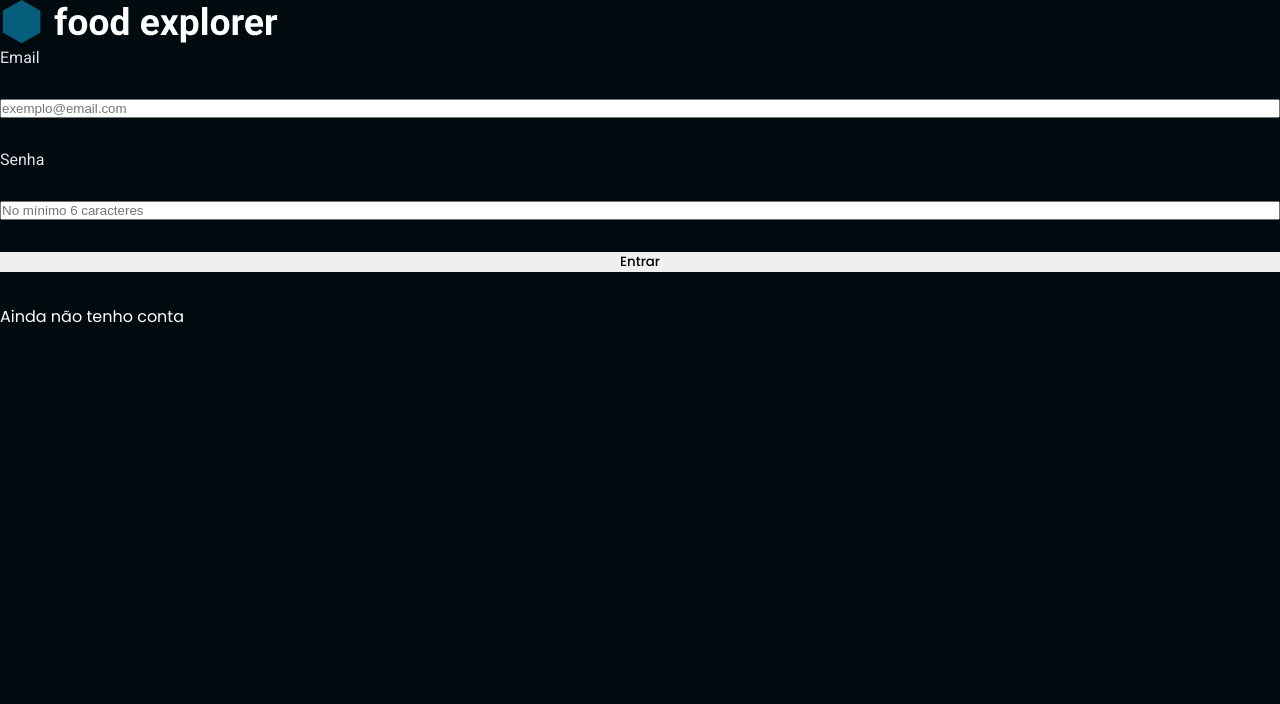
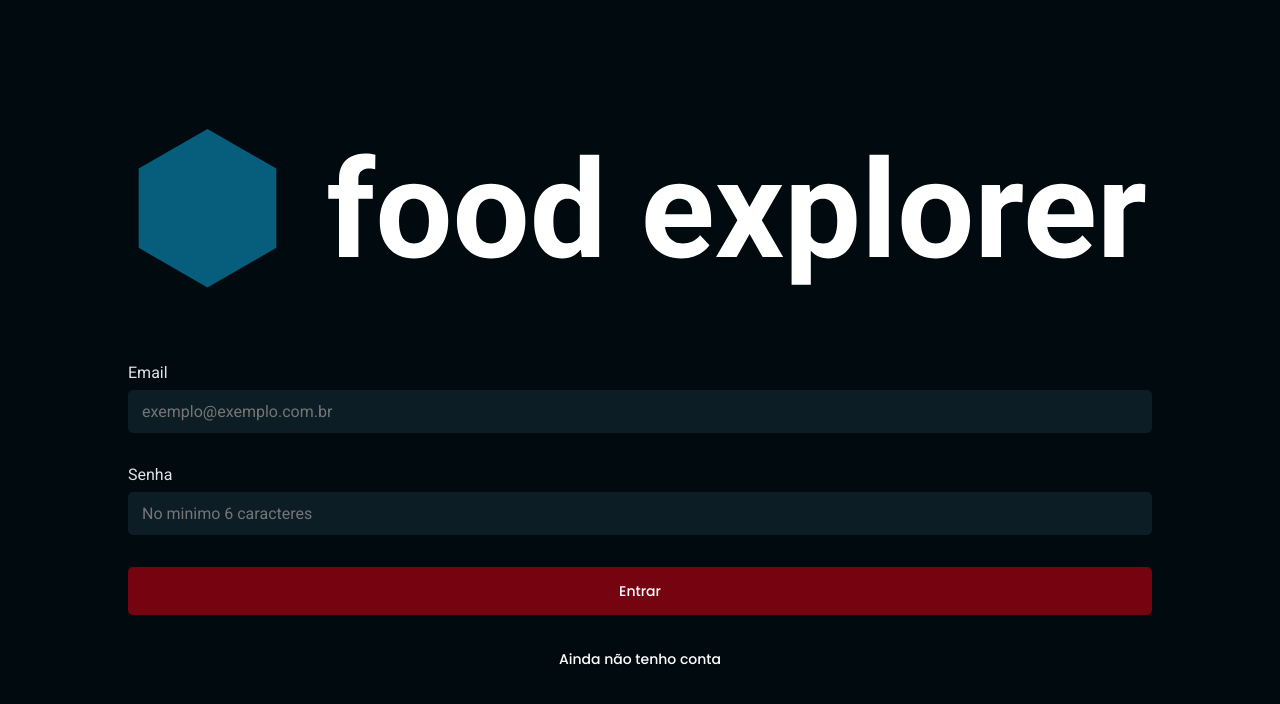
Before and after one commit to joao-milhomem/food-explorer, a React (Vite) app: page / in a window 1280 px wide. Shown: the top 704 px of the page. Built offline with nearby package versions, Linux system fonts and the light colour scheme.

Commit message:
Desenvolvendo interface Sign in

```diff
--- a/package.json
+++ b/package.json
@@ -14,6 +14,7 @@
     "match-sorter": "^6.3.1",
     "react": "^18.2.0",
     "react-dom": "^18.2.0",
+    "react-icons": "^4.8.0",
     "react-router-dom": "^6.11.1",
     "sort-by": "^1.2.0",
     "styled-components": "^6.0.0-rc.1"
--- /dev/null
+++ b/src/Components/Button/index.jsx
@@ -0,0 +1,6 @@
+
+import { Container } from "./style";
+
+export function Button({children}) {
+  return <Container>{children }</Container>
+}
--- /dev/null
+++ b/src/Components/Button/style.js
@@ -0,0 +1,15 @@
+import { styled } from "styled-components";
+
+export const Container = styled.button`
+  width: 100%;
+  padding: 12px 0;
+
+  text-align: center;
+  font-size: 14px;
+  font-weight: 500;
+  line-height: 24px;
+
+  border-radius: 5px;
+  background-color: ${({ theme }) => theme.COLORS.TOMATO_100};
+  color: ${({ theme }) => theme.COLORS.LIGHT_100};
+`;
--- /dev/null
+++ b/src/Components/Input/index.jsx
@@ -0,0 +1,14 @@
+import { Container } from "./style";
+
+export function Input({ inputLabel, id, icon: Icon, ...rest }) {
+  return (
+    <Container>
+      <label htmlFor={id}> {inputLabel}</label>
+
+      <div className="input-container">
+        {Icon && <Icon />}
+        <input type="text" id={id} {...rest} />
+      </div>
+    </Container>
+  );
+}
--- /dev/null
+++ b/src/Components/Input/style.js
@@ -0,0 +1,32 @@
+import { styled } from "styled-components";
+
+export const Container = styled.div`
+  > label {
+    display: inline-block;
+    margin-bottom: 8px;
+  }
+
+  .input-container {
+    display: flex;
+    align-items: center;
+    background-color: ${({ theme }) => theme.COLORS.DARK_900};
+    border-radius: 5px;
+
+    > svg {
+      margin-left: 14px;
+      font-size: 2.4rem;
+    }
+
+    input {
+      width: 100%;
+      padding: 12px 14px;
+      color: ${({ theme }) => theme.COLORS.LIGHT_100};
+
+      font-family: Roboto;
+      font-size: 1.6rem;
+
+      &::placeholder {
+      }
+    }
+  }
+`;
--- a/src/Pages/SignIn/index.jsx
+++ b/src/Pages/SignIn/index.jsx
@@ -1,18 +1,28 @@
 import { Container, Form } from "./styles";
 import logo from "../../assets/logo.svg";
-import { Link } from "react-router-dom";
+import { Input } from "../../Components/Input";
+import { Button } from "../../Components/Button";
 export function SignIn() {
   return (
     <Container>
       <img src={logo} alt="" />
+
       <Form>
-        <label htmlFor="">Email</label>
-        <input type="text" placeholder="exemplo@email.com" />
+        <Input
+          type="text"
+          inputLabel={"Email"}
+          placeholder="exemplo@exemplo.com.br"
+          id={"email"}
+        />
 
-        <label htmlFor="">Senha</label>
-        <input type="text" placeholder="No mínimo 6 caracteres" />
+        <Input
+          type="password"
+          inputLabel={"Senha"}
+          placeholder="No minimo 6 caracteres"
+          id={"password"}
+        />
 
-        <button>Entrar</button>
+        <Button>Entrar</Button>
 
         <a href="">Ainda não tenho conta</a>
       </Form>
--- a/src/Pages/SignIn/styles.js
+++ b/src/Pages/SignIn/styles.js
@@ -3,10 +3,26 @@ import { styled } from "styled-components";
 export const Container = styled.div`
   width: 100%;
   height: 100vh;
+  display: flex;
+  flex-direction: column;
+  justify-content: center;
+  gap: 73px;
+  padding-inline: 10%;
+
+  > img {
+    display: block;
+  }
 `;
 
 export const Form = styled.form`
   display: flex;
   flex-direction: column;
   gap: 32px;
+
+  > a {
+    font-size: 1.4rem;
+    font-weight: 500;
+    line-height: 2.4rem;
+    text-align: center;
+  }
 `;
--- a/src/styles/global.js
+++ b/src/styles/global.js
@@ -28,11 +28,16 @@ export const GlobalStyle = createGlobalStyle`
     list-style-type: none;
   }
 
+
   button {
     font-family: 'Poppins', sans-serif;
     font-weight: 500;
+  }
+
+  button,textarea, input {
     border: none;
     outline: none;
+    background: none;
   }
 
   footer {
```
Also changed, not shown: 1 other file (tests, documents, lock files or other folders).
